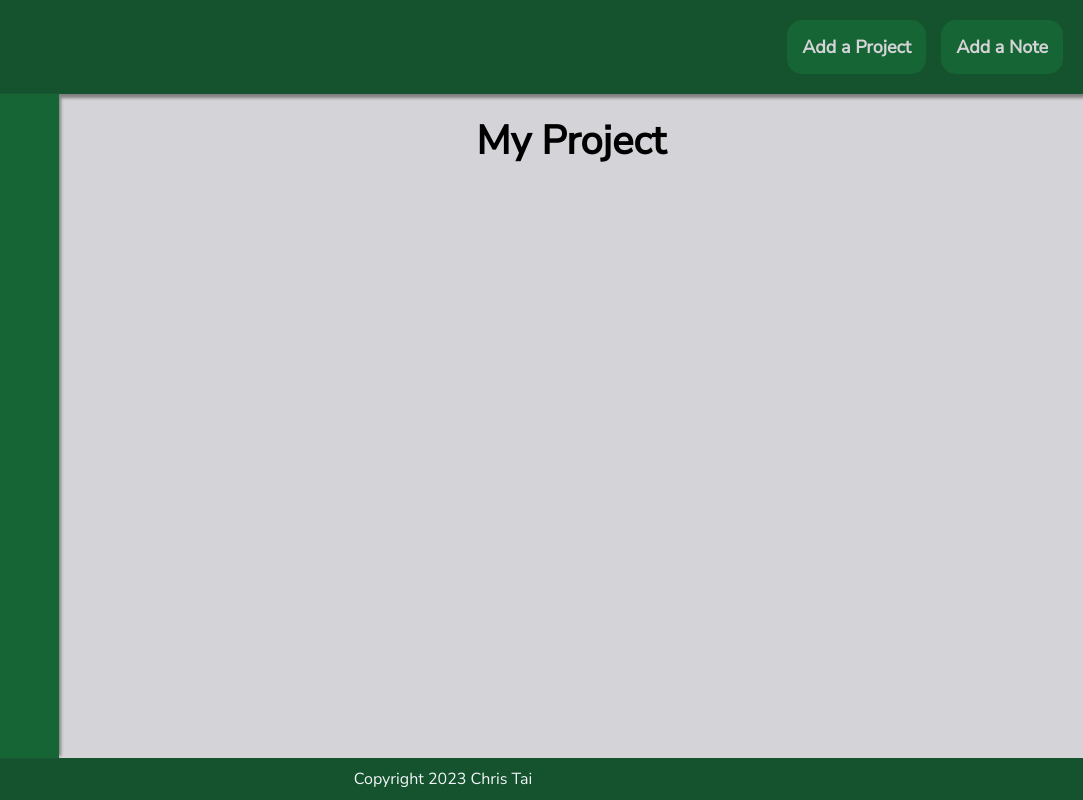
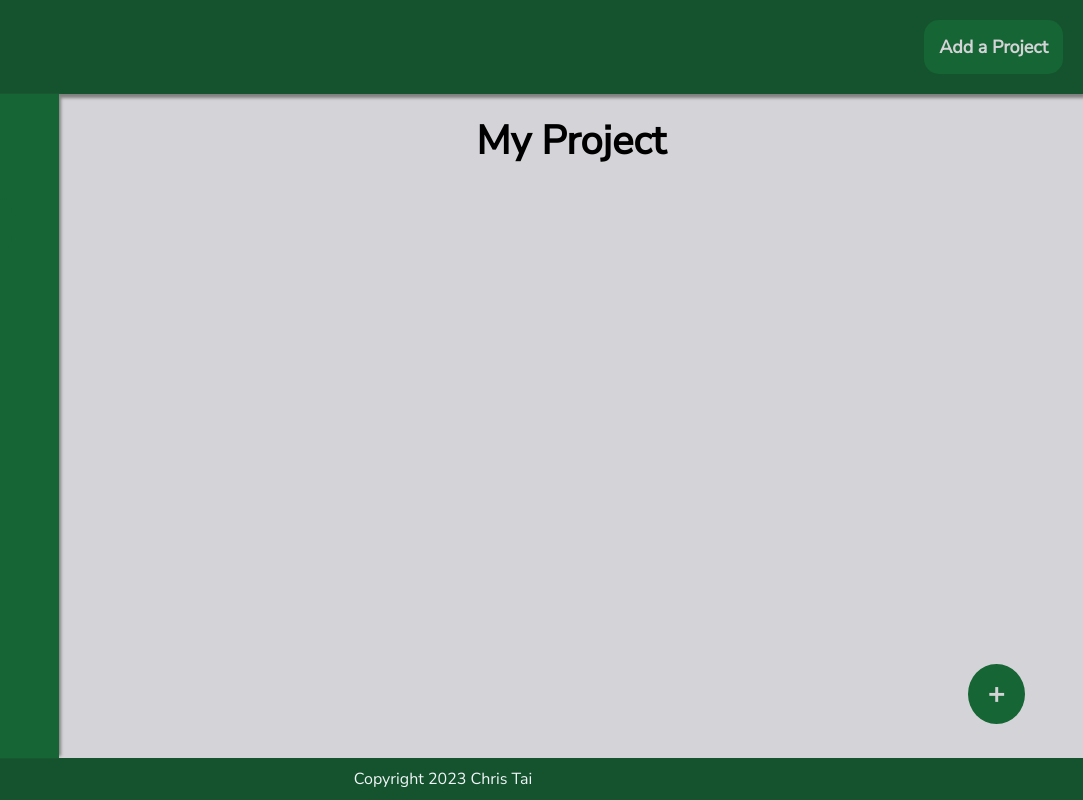
Before and after one commit to christopherctai/to-do-list, a plain HTML site: page index.html in a window 1280 px wide. Shown: the full height of the page, 197-1280 px from the left. Drawn offline with Linux system fonts and the light colour scheme.

Commit message:
Change add note button to make it a plus button

```diff
--- a/index.html
+++ b/index.html
@@ -13,7 +13,6 @@
         <img src="./images/check-all.svg" alt="Checks" class="header-image">
         <div class="heading">To-Do List</div>
         <button class="btn add-project-btn">Add a Project</button>
-        <button class="btn add-note-btn">Add a Note</button>
 
     </div>
     <div class="sidebar">
@@ -127,6 +126,7 @@
             </div>
         </div>
     </div>
+    <button class="btn add-note-btn">+</button>
     <div class="footer">Copyright 2023 Chris Tai</div>
   </body>
 </html>
--- a/style.css
+++ b/style.css
@@ -94,6 +94,17 @@ body {
     left: 81%;
     top: 3%;
 
+}
+
+.btn.add-note-btn {
+    position: fixed;
+    z-index: 2;
+    border-radius: 50%;
+    padding: 11px 20px;
+    font-size: 28px;
+
+    top: 83%;
+    left: 91%;
 }
 
 .add-note-form {
```
